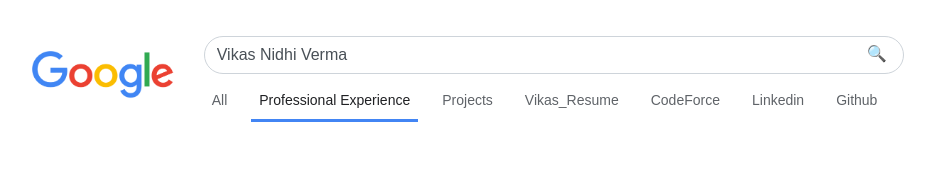
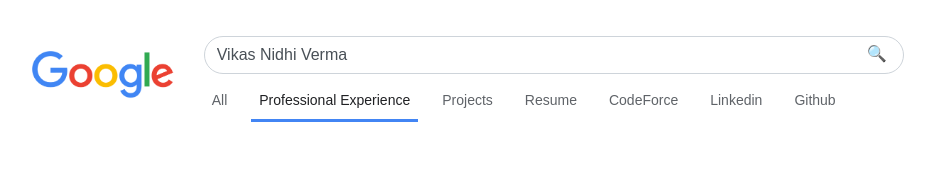
Before and after one commit to vikasiitr10/Portfolio, a website: page professional_experience.html in a window 1280 px wide. Shown: the top 171 px of the page, without its empty margins (3-938 px from the left). Drawn offline with nearby package versions, Linux system fonts and the light colour scheme.

Commit message:
Resume changes

```diff
--- a/professional_experience.html
+++ b/professional_experience.html
@@ -49,7 +49,7 @@
                         <a href="#" class="option-link active">All</a>
                         <a href="#" class="option-link">Professional Experience</a>
                         <a href="#" class="option-link">Projects</a>
-                        <a href="#" class="option-link">Vikas_Resume</a>
+                        <a href="#" class="option-link">Resume</a>
                         <a href="#" class="option-link">Articles</a>
                         <a href="#" class="option-link">Github</a>
                     </div>
@@ -74,10 +74,10 @@
                         <a href="search-results.html" class="option-link">All</a>
                         <a href="professional_experience.html" class="option-link active">Professional Experience</a>
                         <a href="projects.html" class="option-link">Projects</a>
-                        <a href="Vikas_Vikas_Resume.pdf" class="option-link" download="Vikas_Resume.pdf">Vikas_Resume</a>
+                        <a href="Vikas_Resume.pdf" class="option-link" download="Vikas_Resume.pdf">Resume</a>
                         <!-- <a href="#" class="option-link">Articles</a> -->
                         <a href="https://codeforces.com/profile/troubleman_" class="option-link" target="_blank">CodeForce</a>
-                        <!-- <a href="Naga_Manasa_Palaparthi___SDE.pdf" class="option-link" download="Vikas Nidhi Verma_Vikas_Resume.pdf">Vikas_Resume</a> -->
+                        <!-- <a href="Naga_Manasa_Palaparthi___SDE.pdf" class="option-link" download="Vikas Nidhi Verma_Vikas_Resume.pdf">Resume</a> -->
                         <!-- <a href="#" class="option-link">Articles</a> -->
                         <!-- <a href="https://leetcode.com/nagamanasa_/" class="option-link" target="_blank">Leetcode</a> -->
                         <a href="https://www.linkedin.com/in/vnverma/" class="option-link" target="_blank">Linkedin</a>
```
Also changed, not shown: about.html (+2 -2 lines), projects.html (+3 -3 lines), search-results.html (+3 -3 lines).
